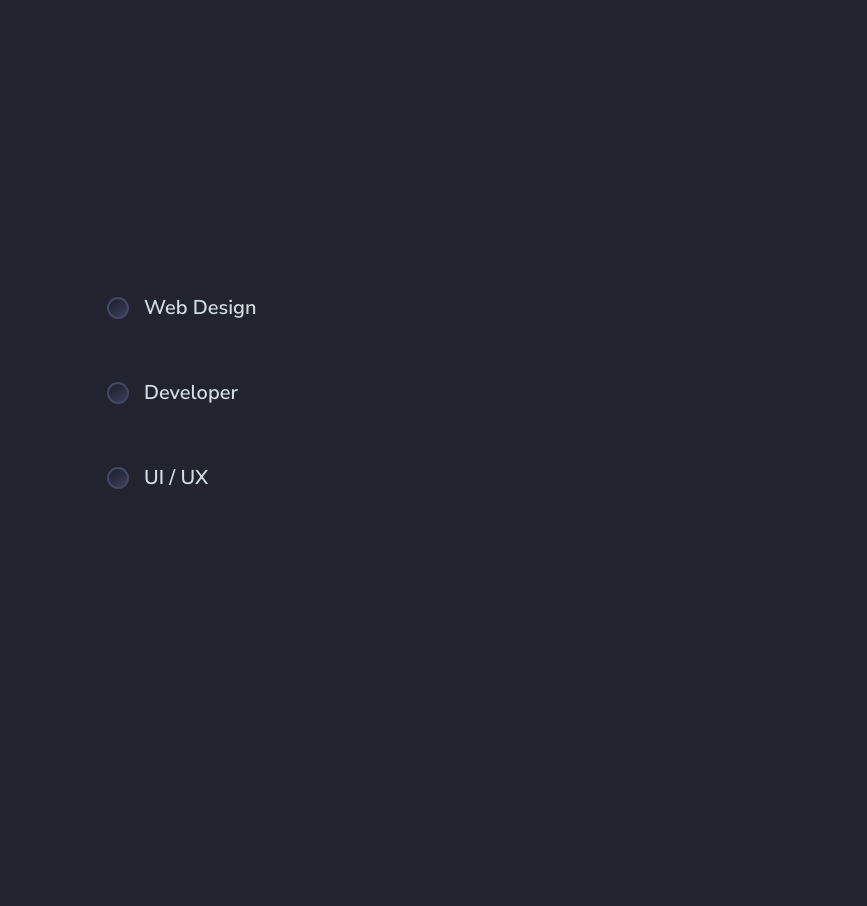
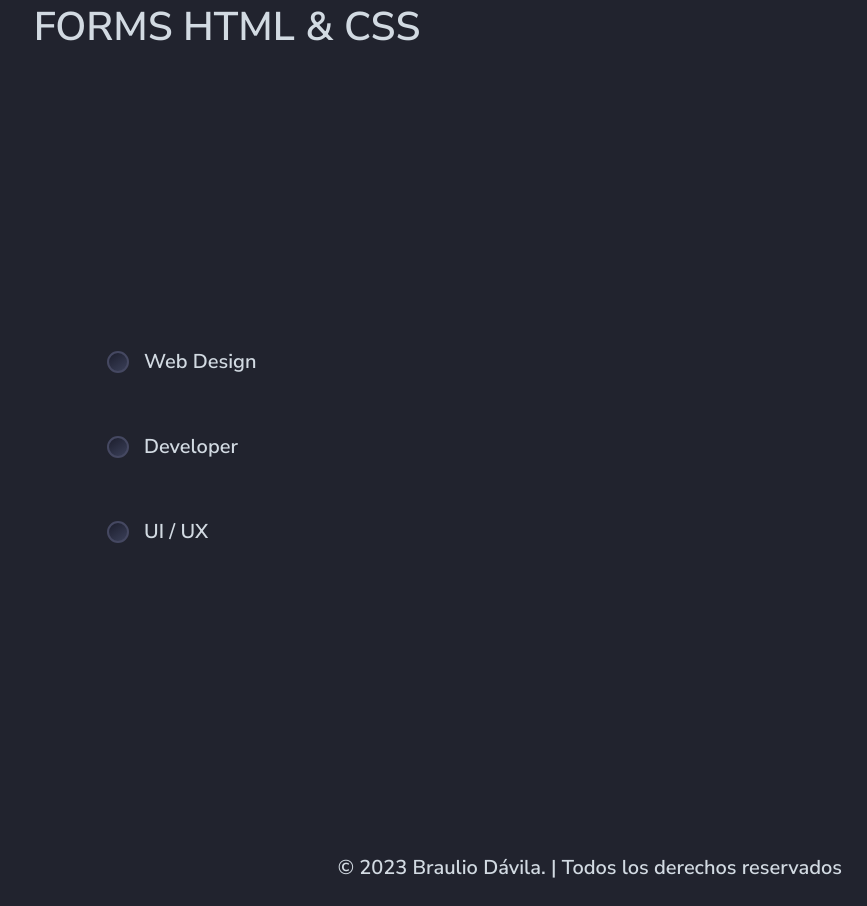
Before and after one commit to bdavila0/HTML_CSS, a plain HTML site: page index.html in a window 1280 px wide. Shown: the whole page, without its empty margins (413-1280 px from the left). Before the commit the page ends 800 px from the top, so only its background shows below. Drawn offline with Linux system fonts and the light colour scheme.

Commit message:
Cambios realizados al forms

```diff
--- a/css/style.css
+++ b/css/style.css
@@ -18,6 +18,13 @@ body {
     font-weight: 600;
     color: var(--light);
     background-color: #21232e;
+}
+h1 {
+    text-align: center;
+}
+p {
+    text-align: right;
+    margin: 0 25px 25px 0;
 }
 ul {
     list-style: none;
--- a/index.html
+++ b/index.html
@@ -3,10 +3,11 @@
 <head>
     <meta charset="UTF-8">
     <meta name="viewport" content="width=device-width, initial-scale=1.0">
-    <title>Radios animados</title>
-    <link rel="stylesheet" href="/css/style.css">
+    <title>Formularios en HTML CSS</title>
+    <link rel="stylesheet" href="css/style.css">
 </head>
 <body>
+    <h1>FORMS HTML & CSS</h1>
     <div id="page" class="site">
         <div class="options">
             <ul>
@@ -37,5 +38,6 @@
             </ul>
         </div>
     </div>
+    <p>© 2023 Braulio Dávila. | Todos los derechos reservados</p>
 </body>
 </html>
```
